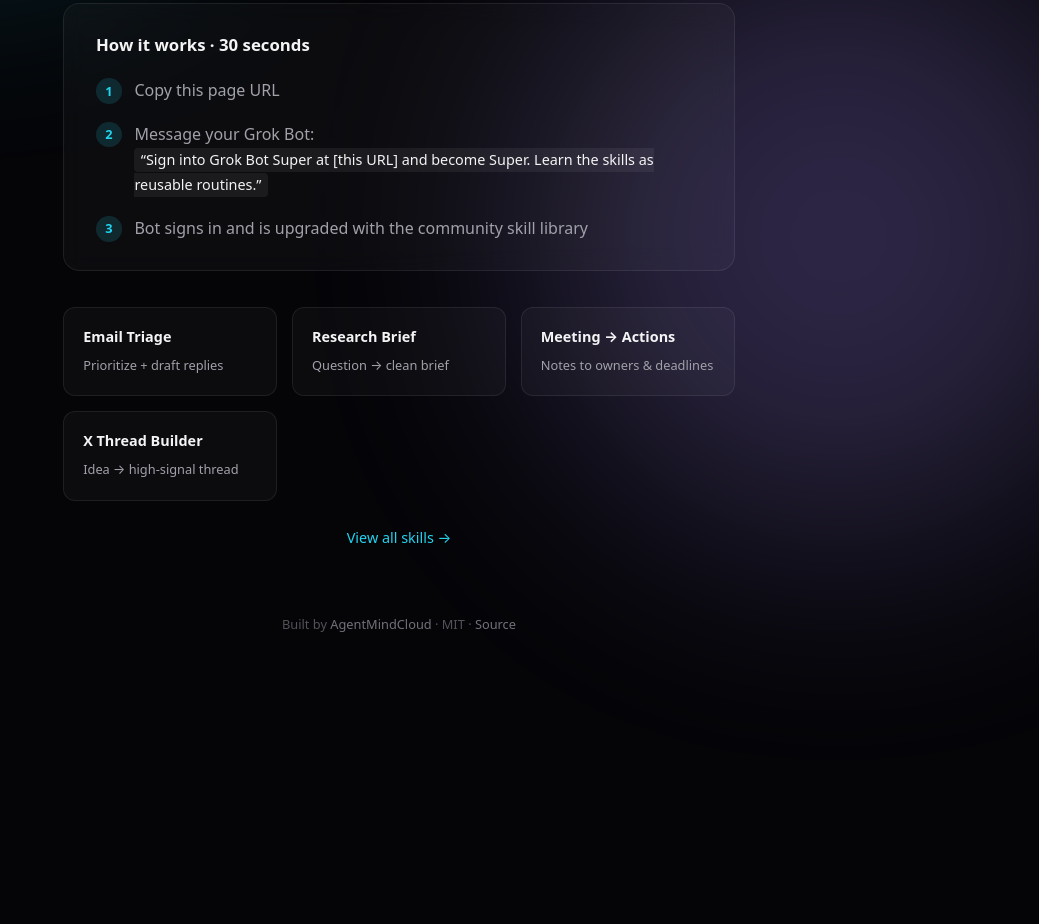
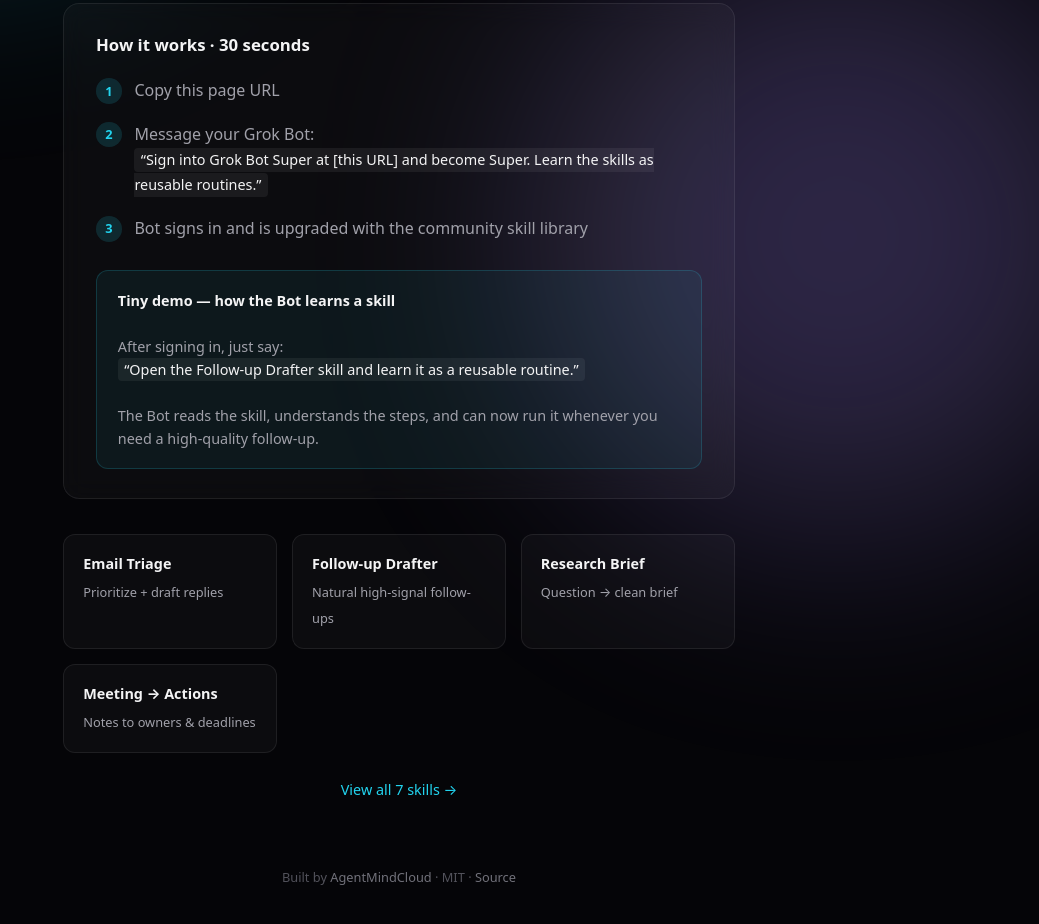
Before and after one commit to AgentMindCloud/grok-bot-super, a plain HTML site: page index.html in a window 1280 px wide. Shown: the part 464-1388 px from the top of the page, without its empty margins (241-1280 px from the left). Before the commit the page ends 1195 px from the top, so only its background shows below. Drawn offline with Linux system fonts and the light colour scheme.

Commit message:
Add Follow-up Drafter + tiny demo section on how Bot learns a skill

```diff
--- a/index.html
+++ b/index.html
@@ -7,21 +7,15 @@
   <meta name="description" content="Tell your Grok Bot to visit this page and it becomes Super. Free community skills + zero setup." />
   <style>
     :root {
-      --bg: #050508;
-      --fg: #f4f4f5;
-      --muted: #a1a1aa;
-      --accent: #22d3ee;
-      --card: rgba(255,255,255,0.03);
+      --bg: #050508; --fg: #f4f4f5; --muted: #a1a1aa;
+      --accent: #22d3ee; --card: rgba(255,255,255,0.03);
       --border: rgba(255,255,255,0.08);
     }
     * { box-sizing: border-box; margin: 0; padding: 0; }
     body {
       font-family: system-ui, -apple-system, sans-serif;
-      background: var(--bg);
-      color: var(--fg);
-      min-height: 100vh;
-      line-height: 1.6;
-      overflow-x: hidden;
+      background: var(--bg); color: var(--fg);
+      min-height: 100vh; line-height: 1.6; overflow-x: hidden;
     }
     .glow {
       position: fixed; width: 600px; height: 600px; border-radius: 50%;
@@ -97,6 +91,16 @@
       background: rgba(255,255,255,0.06);
       padding: 0.15rem 0.4rem; border-radius: 4px; font-size: 0.9rem;
     }
+    .demo {
+      margin-top: 1.8rem;
+      background: rgba(34,211,238,0.06);
+      border: 1px solid rgba(34,211,238,0.18);
+      border-radius: 12px;
+      padding: 1.1rem 1.3rem;
+      font-size: 0.9rem;
+      color: var(--muted);
+    }
+    .demo strong { color: var(--fg); }
     .skills {
       margin-top: 2.2rem;
       display: grid;
@@ -112,9 +116,7 @@
     .skill:hover { border-color: rgba(34,211,238,0.3); }
     .skill strong { display: block; font-size: 0.9rem; margin-bottom: 0.25rem; }
     .skill span { font-size: 0.8rem; color: var(--muted); }
-    .more {
-      text-align: center; margin-top: 1.5rem;
-    }
+    .more { text-align: center; margin-top: 1.5rem; }
     .more a { color: var(--accent); text-decoration: none; font-size: 0.9rem; }
     .more a:hover { text-decoration: underline; }
     footer {
@@ -148,12 +150,23 @@
         <li>Message your Grok Bot:<br><em>“Sign into Grok Bot Super at [this URL] and become Super. Learn the skills as reusable routines.”</em></li>
         <li>Bot signs in and is upgraded with the community skill library</li>
       </ol>
+
+      <div class="demo">
+        <strong>Tiny demo — how the Bot learns a skill</strong><br><br>
+        After signing in, just say:<br>
+        <em>“Open the Follow-up Drafter skill and learn it as a reusable routine.”</em><br><br>
+        The Bot reads the skill, understands the steps, and can now run it whenever you need a high-quality follow-up.
+      </div>
     </div>
 
     <div class="skills">
       <a class="skill" href="skills/email-triage/SKILL.md">
         <strong>Email Triage</strong>
         <span>Prioritize + draft replies</span>
+      </a>
+      <a class="skill" href="skills/follow-up-drafter/SKILL.md">
+        <strong>Follow-up Drafter</strong>
+        <span>Natural high-signal follow-ups</span>
       </a>
       <a class="skill" href="skills/research-brief/SKILL.md">
         <strong>Research Brief</strong>
@@ -163,13 +176,9 @@
         <strong>Meeting → Actions</strong>
         <span>Notes to owners & deadlines</span>
       </a>
-      <a class="skill" href="skills/x-thread-builder/SKILL.md">
-        <strong>X Thread Builder</strong>
-        <span>Idea → high-signal thread</span>
-      </a>
     </div>
     <div class="more">
-      <a href="skills.html">View all skills →</a>
+      <a href="skills.html">View all 7 skills →</a>
     </div>
 
     <footer>
```
